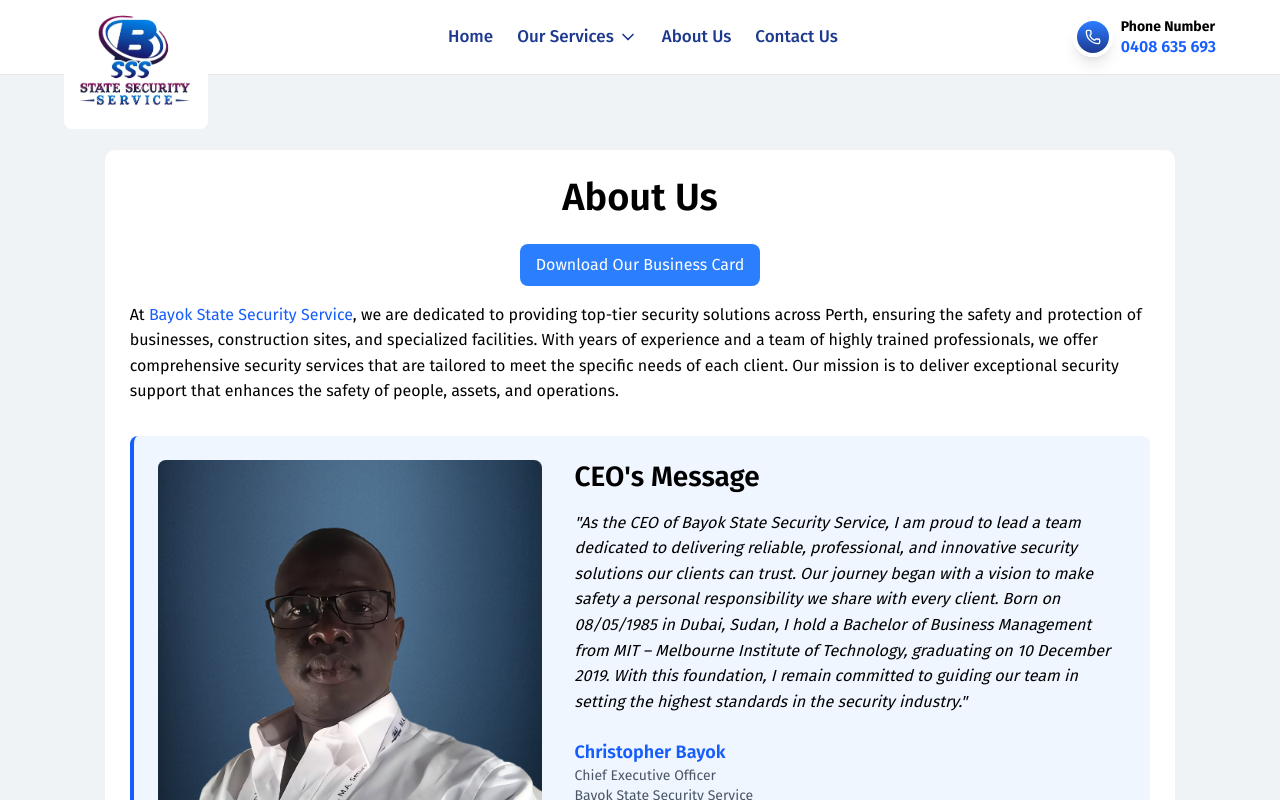
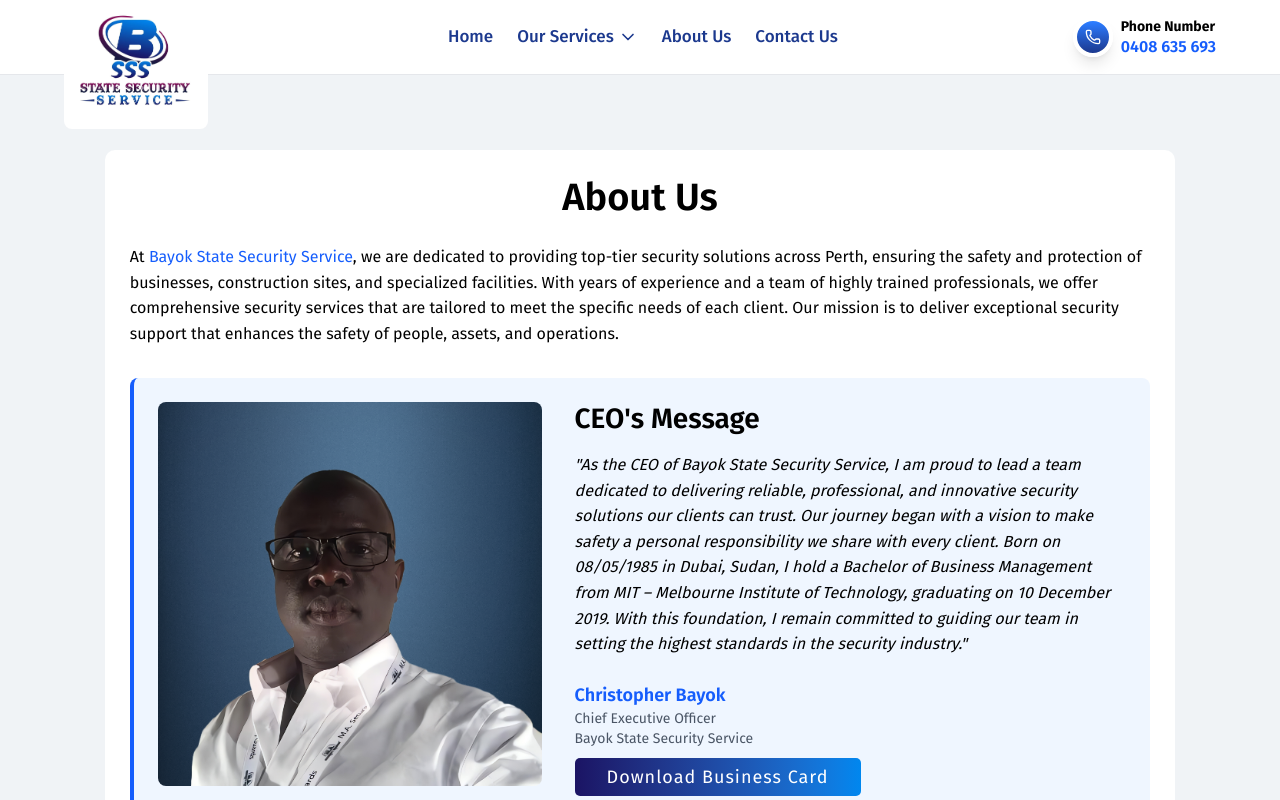
Before and after one commit to sobanomar/bayok-state-security, a React (Vite) app: page /about-us in a window 1280 px wide. Shown: the top 800 px of the page. Built offline with nearby package versions, Linux system fonts and the light colour scheme.

Commit message:
fix: download pdf button and style fix

```diff
--- a/src/pages/AboutUs/AboutUsPage.jsx
+++ b/src/pages/AboutUs/AboutUsPage.jsx
@@ -14,15 +14,6 @@
                 <h1 className="text-center mb-3 lg:mb-6 text-[38px] xl:text-[38px] lg:text-[32px] md:text-[28px] sm:text-[26px] text-black leading-[1.2] font-semibold">
                   About Us
                 </h1>
-                <div className="my-4 flex justify-center text-center">
-                  <a
-                    href={BusinessCard}
-                    download="Business-Card.pdf"
-                    className="bg-blue-500 w-full md:w-auto text-white px-4 py-2 rounded-lg hover:bg-blue-600 transition-colors cursor-pointer"
-                  >
-                    Download Our Business Card
-                  </a>
-                </div>
 
                 <p className="mb-4 text-base leading-[1.6]">
                   At{" "}
@@ -79,6 +70,19 @@
                         <p className="text-sm text-gray-600">
                           Bayok State Security Service
                         </p>
+                        <div className="mt-4 text-xs md:text-sm">
+                          <a
+                            href={BusinessCard}
+                            download="Business-Card.pdf"
+                            className="bg-gradient-to-r from-[#1b1464] via-[#0087ef] to-[#1b1464]
+             bg-[length:200%_auto] hover:bg-right-center text-white
+             text-[18px] font-normal tracking-[1px] border-0 rounded-[5px]
+              px-4 md:px-8 transition-all duration-500 cursor-pointer py-2
+             whitespace-normal break-words text-center"
+                          >
+                            Download Business Card
+                          </a>
+                        </div>
                       </div>
                     </div>
                   </div>
```
